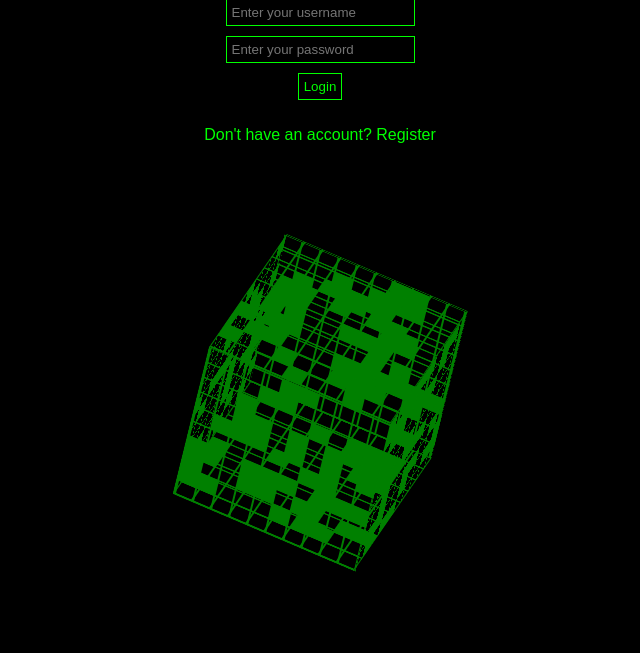
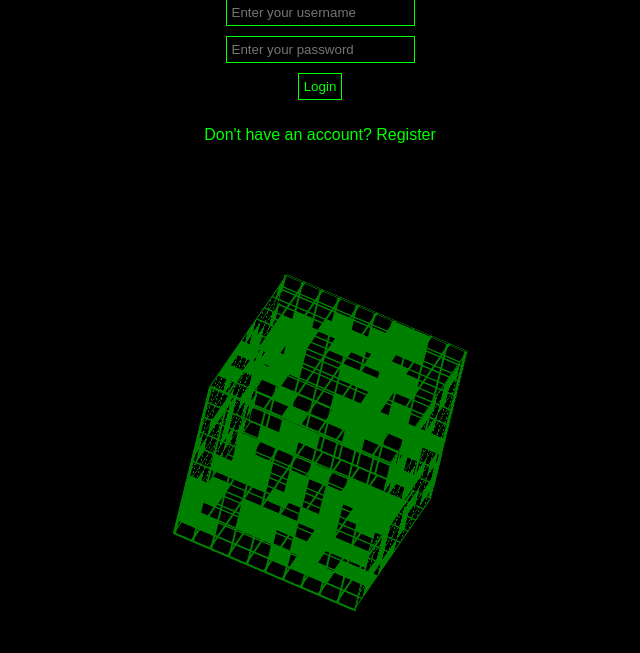
Before and after one commit to hcm444/noob, a Flask app: page / in a window 1280 px wide. Shown: the part 147-800 px from the top of the page, without its empty margins (320-960 px from the left). Run offline with Flask 3, Linux system fonts and the light colour scheme; some libraries are stand-ins or nearby versions.

Commit message:
Un-banning / cube position

```diff
--- a/templates/login.html
+++ b/templates/login.html
@@ -26,7 +26,7 @@
     display: flex;
     justify-content: center;
     align-items: center;
-    height: 50vh; /* Optionally, to center vertically within the viewport */
+    height: 40vh; /* Optionally, to center vertically within the viewport */
     position: absolute; /* Position the cube absolutely */
     bottom: 50px; /* Adjust this value as needed to fine-tune the position */
     left: 50%; /* Center horizontally */
--- a/templates/register.html
+++ b/templates/register.html
@@ -26,7 +26,7 @@
     display: flex;
     justify-content: center;
     align-items: center;
-    height: 50vh; /* Optionally, to center vertically within the viewport */
+    height: 40vh; /* Optionally, to center vertically within the viewport */
     position: absolute; /* Position the cube absolutely */
     bottom: 50px; /* Adjust this value as needed to fine-tune the position */
     left: 50%; /* Center horizontally */
```
